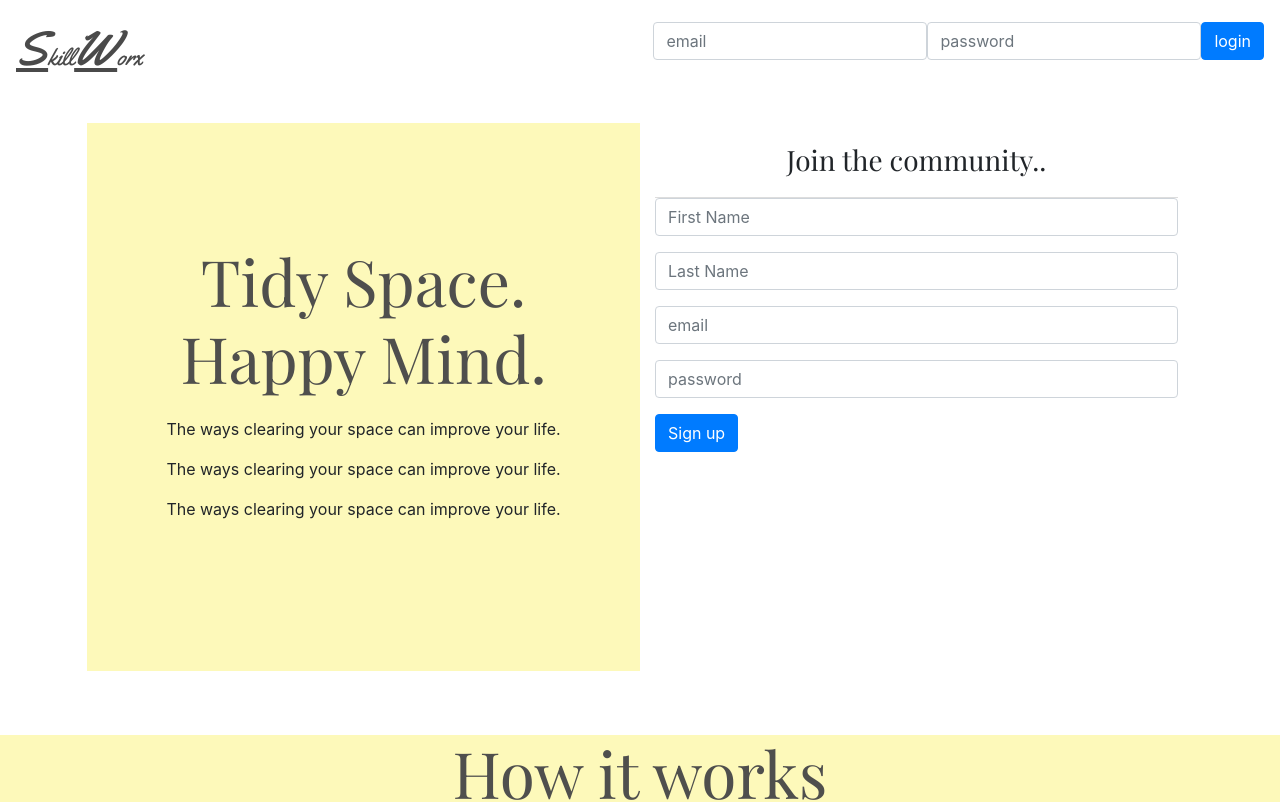
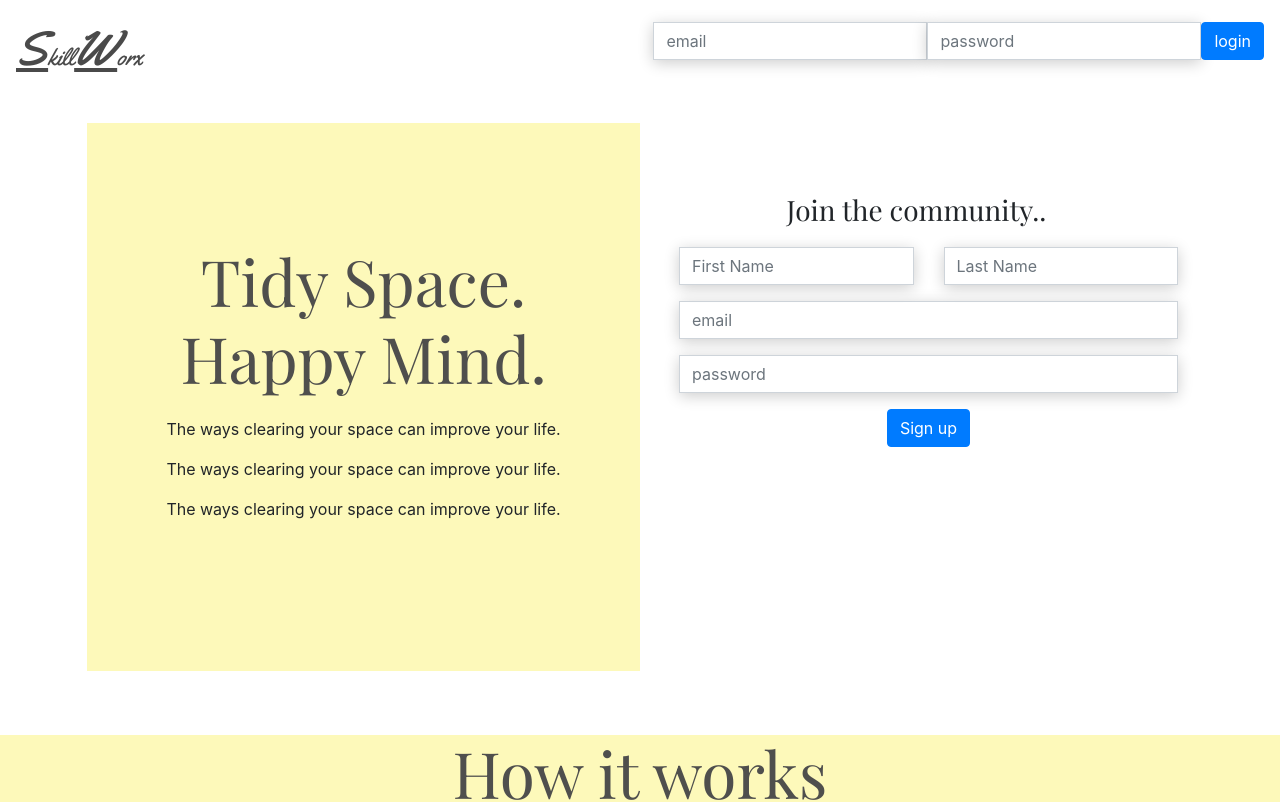
Before and after one commit to Barbi105/Skillworx, a React (Create React App) app in the folder client/: page / in a window 1280 px wide. Shown: the top 802 px of the page. Built offline with nearby package versions, Linux system fonts and the light colour scheme.

Commit message:
form edited

```diff
--- a/client/src/components/signupForm/signup.css
+++ b/client/src/components/signupForm/signup.css
@@ -3,11 +3,7 @@
   margin: 0 70px;
   padding-top: 25px;
 }
-/*
-.form-control {
-  background-color: rgba(253,	249,	186, .9)
-  background-color: rgba(226, 240,	213, 0.7);
-} */
+/* left side */
 #leftMessage{
   background-color: #fdf9ba;
 }
@@ -28,9 +24,18 @@ h2{
 #lastPhrase{
   margin-bottom: 150px;
 }
+/* right side */
 h3{
   font-family: Playfair Display;
   background-color: white !important;
+  border-bottom: none !important;
+  margin-top: 50px !important;
+}
+.form-control {
+  border-radius: 0px;
+  box-shadow: 0px 3px 15px rgba(0,0,0,0.2);
+  /* margin-left:25px; */
+  outline: none;
 }
 
 /* .leftLanding {
--- a/client/src/components/signupForm/signup.js
+++ b/client/src/components/signupForm/signup.js
@@ -1,7 +1,7 @@
-import React, { Component } from 'react'
-import API from "../../utils/API"
-import {Container, Row, Col} from '../grid/grid'
-import "./signup.css"
+import React, { Component } from "react";
+import API from "../../utils/API";
+import { Container, Row, Col } from "../grid/grid";
+import "./signup.css";
 
 export class SignupForm extends Component {
   state = {
@@ -24,52 +24,109 @@ export class SignupForm extends Component {
   handleFormSubmit = event => {
     // Preventing the default behavior of the form submit (which is to refresh the page)
     event.preventDefault();
-    if (!this.state.firstName || !this.state.lastName || !this.state.email || !this.state.password) {
+    if (
+      !this.state.firstName ||
+      !this.state.lastName ||
+      !this.state.email ||
+      !this.state.password
+    ) {
       alert("Please fill out all fields");
     } else if (this.state.password.length < 6) {
-      alert(
-        `Choose a longer password`
-      );
+      alert(`Choose a longer password`);
     } else {
-      API.signup(this.state).then((res) => {
+      API.signup(this.state).then(res => {
         console.log(res.data);
-      })
+      });
     }
-  }
+  };
   render() {
     return (
       <div className="jumbotron">
         <Container fluid>
-        <div className='row'>
-        <div className='col-md-6' id="leftMessage">
+          <div className="row">
+            <div className="col-md-6" id="leftMessage">
               <h2 id="topMessage">Tidy Space.</h2>
               <h2 id="bottomMessage">Happy Mind.</h2>
-          <p className="catchyPhrase">The ways clearing your space can improve your life.</p>
-          <p className="catchyPhrase">The ways clearing your space can improve your life.</p>
-          <p className="catchyPhrase" id="lastPhrase">The ways clearing your space can improve your life.</p>
+              <p className="catchyPhrase">
+                The ways clearing your space can improve your life.
+              </p>
+              <p className="catchyPhrase">
+                The ways clearing your space can improve your life.
+              </p>
+              <p className="catchyPhrase" id="lastPhrase">
+                The ways clearing your space can improve your life.
+              </p>
             </div>
-        <div className='col-md-6'>
+            <div className="col-md-6 text-center">
               <h3>Join the community..</h3>
-        <form>
+              <form className="ml-4">
+                <div className="row">
+                  <div className="col-md-6">
                     <div className="form-group">
-              <input type="text" className="form-control" id="nameSignup" name="firstName" placeholder="First Name" value={this.state.firstName} onChange={this.handleInputChange} required />
+                      <input
+                        type="text"
+                        className="form-control"
+                        id="nameSignup"
+                        name="firstName"
+                        placeholder="First Name"
+                        value={this.state.firstName}
+                        onChange={this.handleInputChange}
+                        required
+                      />
+                    </div>
+                  </div>
+                  <div className="col-md-6">
+                    <div className="form-group">
+                      <input
+                        type="text"
+                        className="form-control"
+                        name="lastName"
+                        id="lastNameSignup"
+                        placeholder="Last Name"
+                        value={this.state.lastName}
+                        onChange={this.handleInputChange}
+                        required
+                      />
+                    </div>
+                  </div>
                 </div>
                 <div className="form-group">
-              <input type="text" className="form-control" name="lastName" id="lastNameSignup" placeholder="Last Name" value={this.state.lastName} onChange={this.handleInputChange} required />
+                  <input
+                    type="email"
+                    className="form-control"
+                    id="usernameSignup"
+                    name="email"
+                    placeholder="email"
+                    value={this.state.email}
+                    onChange={this.handleInputChange}
+                    required
+                  />
                 </div>
                 <div className="form-group">
-              <input type="email" className="form-control" id="usernameSignup" name="email" placeholder="email" value={this.state.email} onChange={this.handleInputChange} required />
+                  <input
+                    type="password"
+                    className="form-control"
+                    id="userPasswordSignup"
+                    name="password"
+                    placeholder="password"
+                    value={this.state.password}
+                    onChange={this.handleInputChange}
+                    required
+                  />
                 </div>
-            <div className="form-group">
-              <input type="password" className="form-control" id="userPasswordSignup" name="password" placeholder="password" value={this.state.password} onChange={this.handleInputChange} required />
-            </div>
-            <button onClick={this.handleFormSubmit} type="submit" className="btn btn-primary" id="signup-submit">Sign up</button>
+                <button
+                  onClick={this.handleFormSubmit}
+                  type="submit"
+                  className="btn btn-primary"
+                  id="signup-submit"
+                >
+                  Sign up
+                </button>
               </form>
             </div>
           </div>
         </Container>
       </div>
-
 
       // <div className="d-flex">
       //   <div className="jumbotron mr-3 leftLanding">
@@ -95,8 +152,7 @@ export class SignupForm extends Component {
       //     </form>
       //   </div>
       // </div>
-
-    )
+    );
   }
 }
 export default SignupForm;
```
Lines whose indentation alone changed are shown as unchanged.
